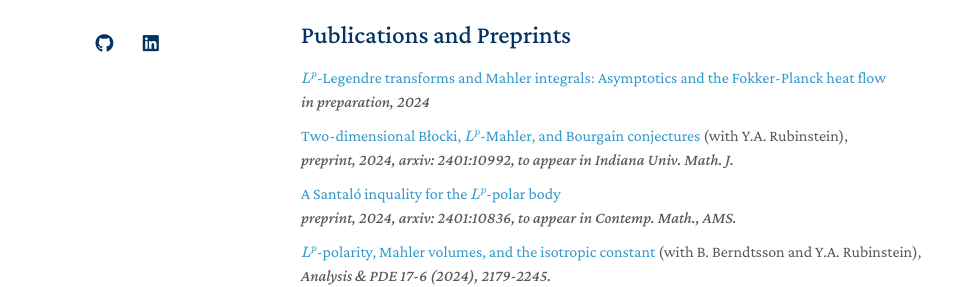
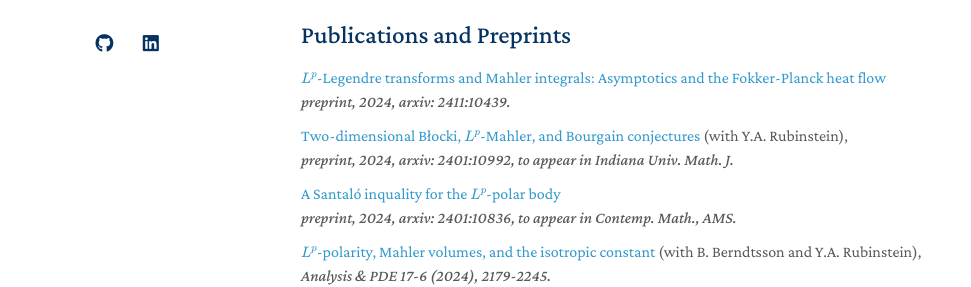
Before and after one commit to vmastr/vmastr.github.io, a Jekyll site: the page built from index.md, in a window 1280 px wide and 900 px high. Shown: the part 384-671 px from the top of the window, without its empty margins (169-1140 px from the left). Built offline with Jekyll 4.4.1, drawn with Linux system fonts in a browser that asks for light colours; nearby versions of some CDN libraries; formulas are drawn with MathJax 3; a style sheet for code colours, icons or effects is not loaded; our own code applies the rules of GitHub Pages for plain Markdown files.

Commit message:
Update publications.yml

```diff
--- a/_data/publications.yml
+++ b/_data/publications.yml
@@ -2,8 +2,8 @@ main:
   - title: \(L^p\)-Legendre transforms and Mahler integrals\(:\) Asymptotics and the Fokker-Planck heat flow
     # authors:
     # conference_short: CVPR
-    conference: "in preparation, 2024"
-    pdf:
+    conference: "preprint, 2024, arxiv: 2411:10439."
+    pdf: https://arxiv.org/abs/2411.10439
     # code: https://github.com/yaoyao-liu/class-incremental-learning/tree/main/mnemonics-training
     # page: https://class-il.mpi-inf.mpg.de/mnemonics/
     # bibtex: https://class-il.mpi-inf.mpg.de/mnemonics/
```
